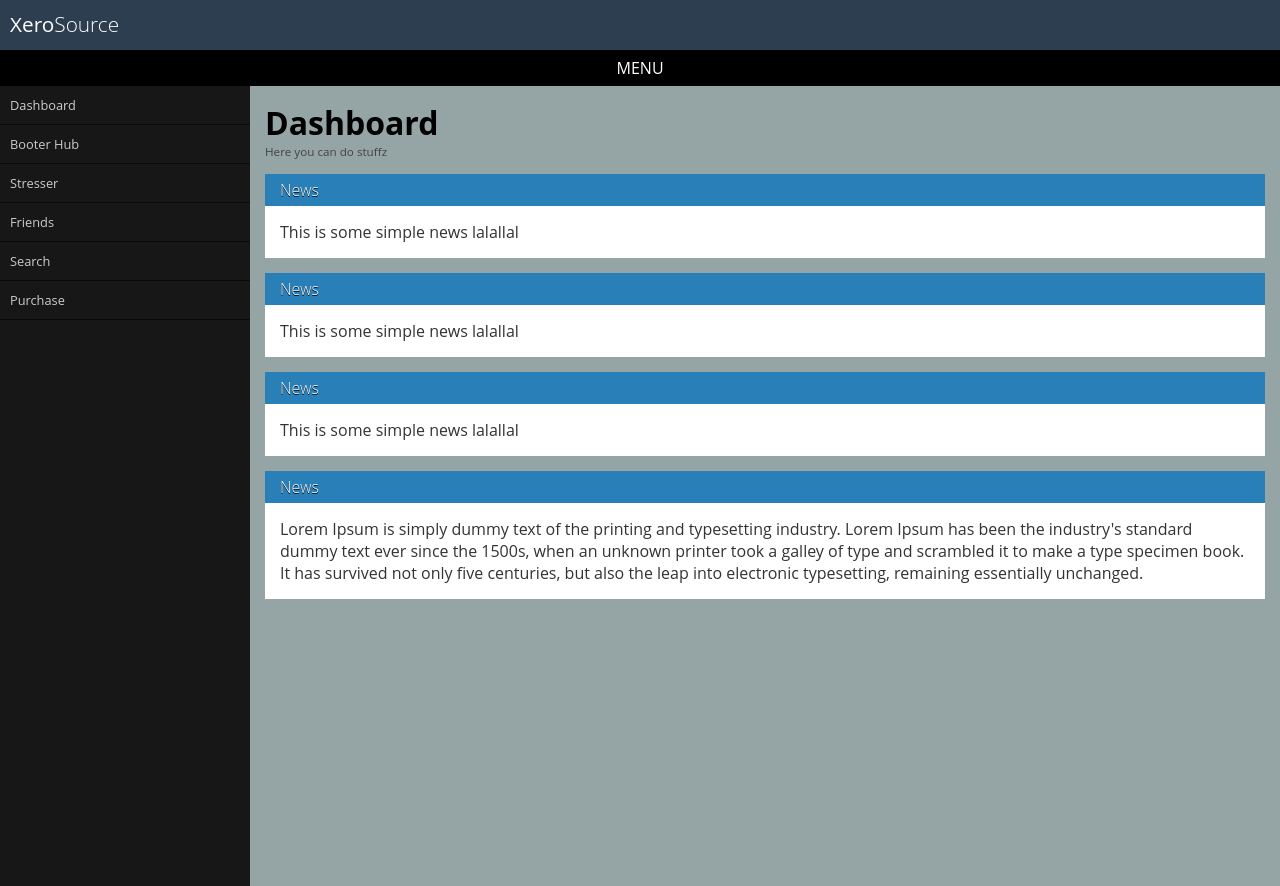
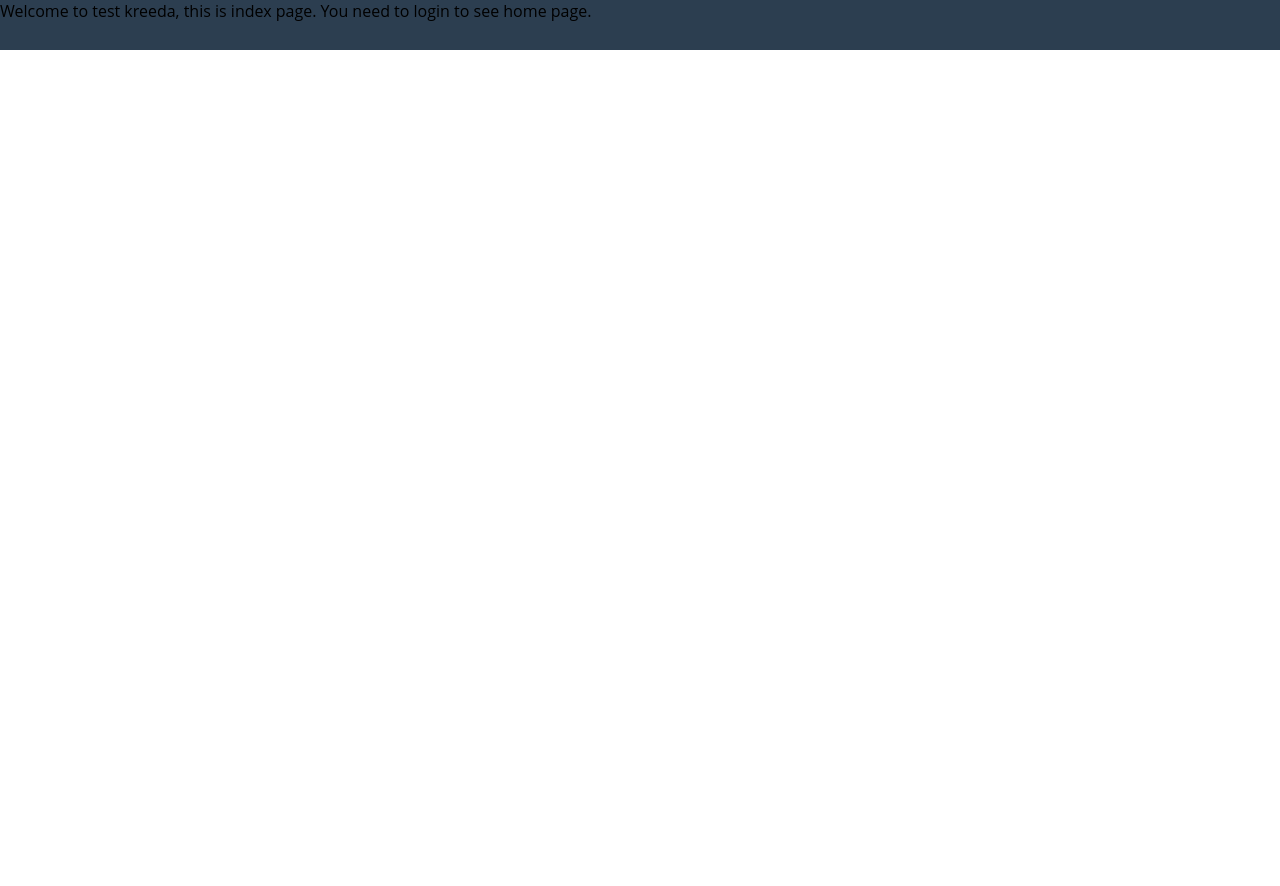
Before and after one commit to fast-one/SampleWebApp, a plain HTML site: page index.html in a window 1280 px wide. After the commit the page ends 800 px from the top, so only its background shows below. Drawn offline with nearby package versions, Linux system fonts and the light colour scheme.

Commit message:
Update index.html

```diff
--- a/index.html
+++ b/index.html
@@ -4,64 +4,12 @@
 	<title>XeroSource</title>
 	<link rel = "stylesheet" type ="text/css" href="styles/global.css">
 	<meta name="viewport" content="width=device-width", initial-scale="1">
-	<script src="https://code.jquery.com/jquery-1.12.0.min.js"></script>
 	<script>
-	$(document).ready(function(){
-	$("a.mobile").click(function(){
-		$(".sidebar").slideToggle('fast');
-	});
-});
 </script>
 	</head>
 	<body>
 	<div id="header">
-	<div class="logo"><a href="#">Xero<span>Source</span></a></div>
-	</div>
-	<a href="#" class = "mobile">MENU</a>
-	<div id = "container">
-	  <div class = "sidebar">
-	<ul id = "nav">
-	<li><a href="#">Dashboard</a></li>
-	<li><a href="#">Booter Hub</a></li>
-	<li><a href="#">Stresser</a></li>
-	<li><a href="#">Friends</a></li>
-	<li><a href="#">Search</a></li>
-	<li><a href="#">Purchase</a></li>
-	</ul>
-	  </div>
-	  <div class = "content">
-	  <h1>Dashboard</h1>
-	  <p>Here you can do stuffz</p>
-	  <div id="box">
-	    <div class = "box-top">News</div>
-	    <div class="box-panel">
-	    This is some simple news lalallal
-	    </div>
-
-	  </div>
-	  <div id="box">
-	    <div class = "box-top">News</div>
-	    <div class="box-panel">
-	    This is some simple news lalallal
-	    </div>
-
-	  </div>
-	  <div id="box">
-	    <div class = "box-top">News</div>
-	    <div class="box-panel">
-	    This is some simple news lalallal
-	    </div>
-
-	  </div>
-	  <div id="box">
-	    <div class = "box-top">News</div>
-	    <div class="box-panel">
-	    Lorem Ipsum is simply dummy text of the printing and typesetting industry. Lorem Ipsum has been the industry's standard dummy text ever since the 1500s, when an unknown printer took a galley of type and scrambled it to make a type specimen book. It has survived not only five centuries, but also the leap into electronic typesetting, remaining essentially unchanged.
-	    </div>
-
-	  </div>
-
-	  </div>
+		Welcome to test kreeda, this is index page. You need to login to see home page.
 	</div>
 	</body>
 	</html>
```
